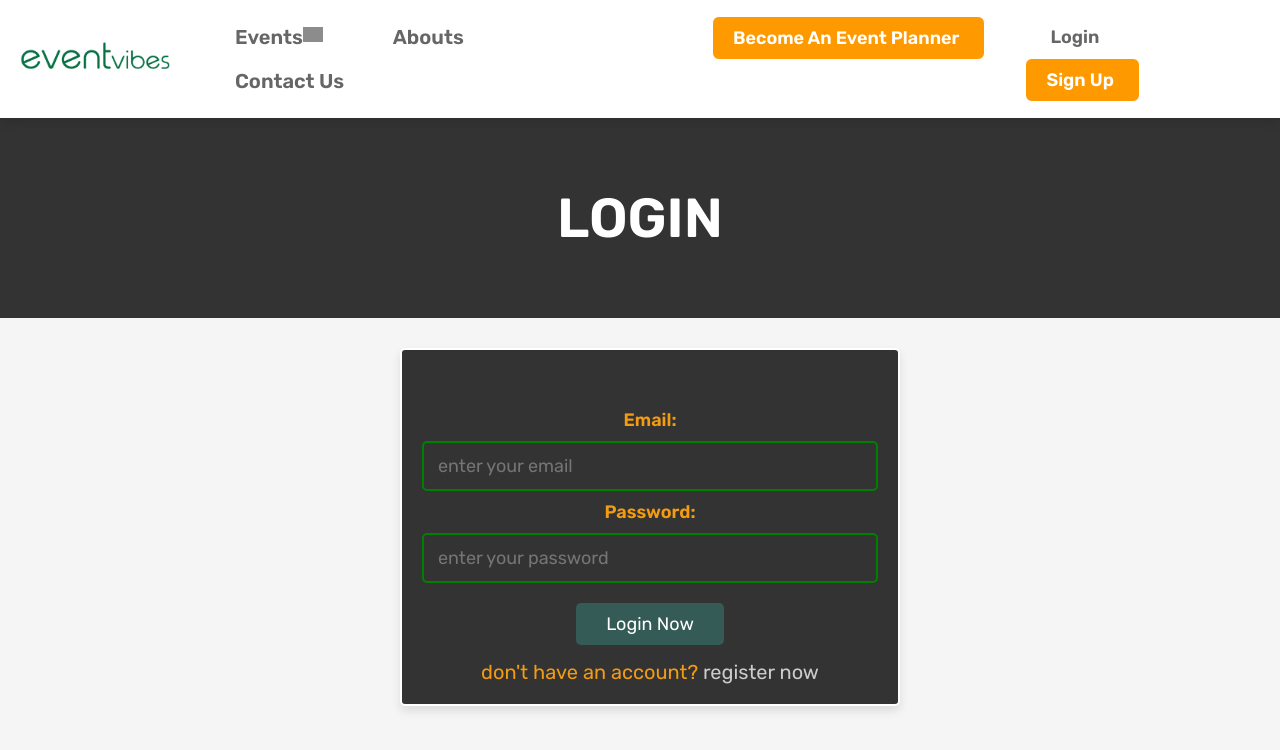
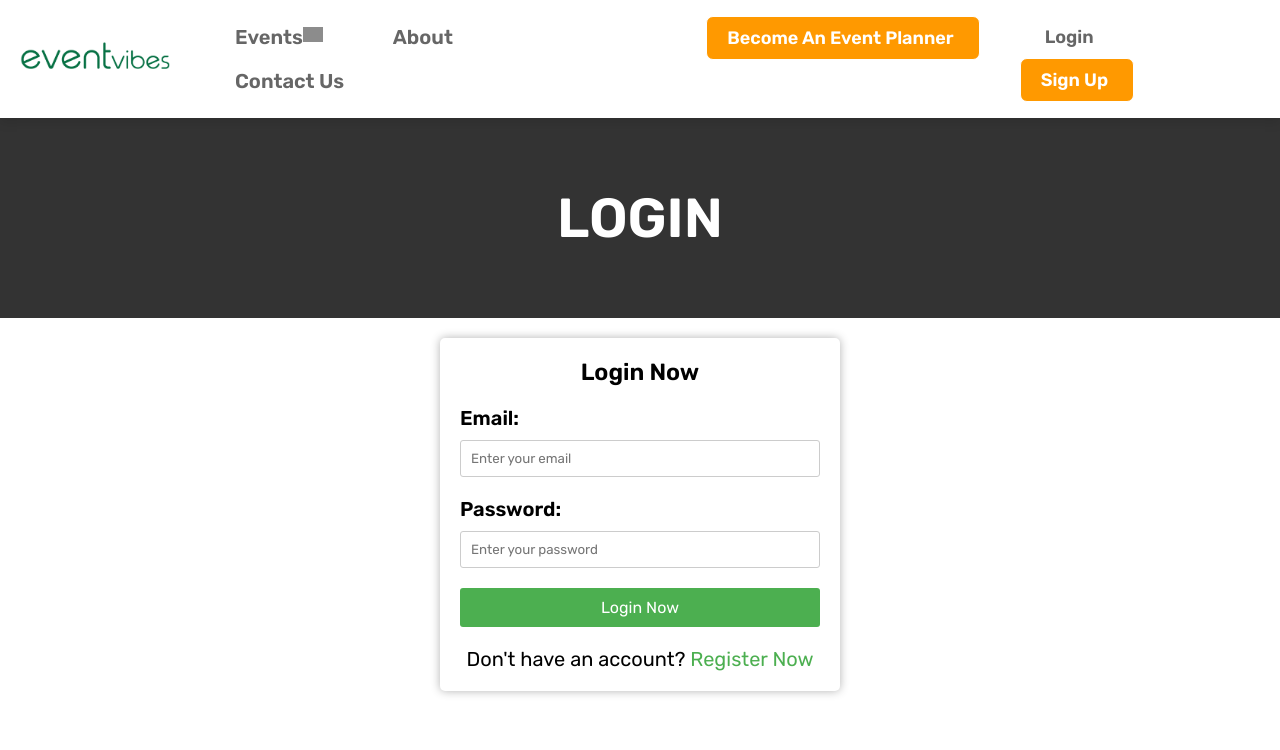
Before and after one commit to kusha2000/EventVibe, a PHP site: page /login.php in a window 1280 px wide. Shown: the top 750 px of the page. Run offline with PHP 8.4, Linux system fonts and the light colour scheme; data that the repository does not hold is empty; grey boxes are pictures that could not be loaded.

Commit message:
Made changes to the login and also hero page

```diff
--- a/css/styles.css
+++ b/css/styles.css
@@ -51,7 +51,7 @@ html{
 }
 
 body{
-   background: var(--light-bg);
+   background-color: white;
 }
 
 
@@ -190,7 +190,7 @@ section{
 
 /*This is css styles for login.php
   -----------------------------------------------*/
-
+/*
 .form-container{
    display: flex;
    justify-content: center;
@@ -250,6 +250,65 @@ section{
 .form-container form p a:hover{
    text-decoration: underline;
 }
+
+*/
+
+.form-container {
+   background-color: #fff;
+   border-radius: 5px;
+   box-shadow: 0 0 10px rgba(0,0,0,0.3);
+   padding: 20px;
+   max-width: 400px;
+   margin-left: auto;
+   margin-right: auto;
+   font-size: 20px;
+   margin-top: 20px;
+ }
+
+ .form-container h3 {
+   text-align: center;
+   margin-bottom: 20px;
+ }
+
+ .form-container label {
+   display: block;
+   font-weight: bold;
+   margin-bottom: 10px;
+ }
+
+ .form-container .box {
+   display: block;
+   width: 100%;
+   padding: 10px;
+   border: 1px solid #ccc;
+   border-radius: 3px;
+   margin-bottom: 20px;
+ }
+
+ .form-container .btn {
+   display: block;
+   width: 100%;
+   padding: 10px;
+   background-color: #4CAF50;
+   color: #fff;
+   border: none;
+   border-radius: 3px;
+   cursor: pointer;
+   margin-bottom: 20px;
+   font-size: 16px;
+ }
+
+ .form-container p {
+   text-align: center;
+ }
+
+ .form-container a {
+   color: #4CAF50;
+ }
+
+ .form-container a:hover {
+   text-decoration: underline;
+ }
 /*This is css styles for register_planners.php and register.php
   ------------------------------------------------------------*/
 
@@ -554,6 +613,9 @@ section{
    outline:none;
    border-top-left-radius: 10px;
    border-bottom-left-radius: 10px;
+   font-size: 12.5px;
+   padding-left: 15px;
+
 }
 #hero .col1 form .btn{
    width:110px;
@@ -562,6 +624,8 @@ section{
    color:#fff;
    margin:0;
    text-align: left;
+   border-top-left-radius: 0px;
+   border-bottom-left-radius: 0px;
 
 }
 
--- a/header_no.php
+++ b/header_no.php
@@ -56,7 +56,7 @@ if(isset($message)){
                     </ul>
 
                 </li>
-                <li><a href="about.php">Abouts</a></li>
+                <li><a href="about.php">About</a></li>
                 <li><a href="contact.php">Contact Us</a></li>
             </ul>
         </nav>
--- a/home.php
+++ b/home.php
@@ -98,7 +98,7 @@ if(!isset($user_id)){
         <div class="col col1">
             <h2>Find the best event planner.</h2>
             <form action="" method="POST" >
-                <input type="text" class="box" name="search" placeholder="what type of event planner you are looking for?">
+                <input type="text" class="box" name="search" placeholder="What type of event planner you are looking for?">
                 <input type="submit" class="btn" name="search-result" value="search" ">
 
                 <?php
@@ -112,7 +112,7 @@ if(!isset($user_id)){
         <div class="col col2">
             <div class="sub-cols">
                 <div class="t1">
-                    <img src="images/img1.png" class="img1">
+                    <img src="images/img8.png" class="img1">
                     <img src="images/img4.png" class="img2">
                 </div>
                 <div class="t2">
--- a/login.php
+++ b/login.php
@@ -88,13 +88,13 @@ if(!isset($user_id)){
 <section class="form-container">
 
    <form action="" method="post">
-      <h3>login now</h3>
+      <h3>Login Now</h3>
       <label class="label">Email:</label>
-      <input type="email" name="email" class="box" placeholder="enter your email" required>
+      <input type="email" name="email" class="box" placeholder="Enter your email" required>
       <label class="label">Password:</label>
-      <input type="password" name="pass" class="box" placeholder="enter your password" required>
-      <input type="submit" class="btn" name="submit" value="login now">
-      <p>don't have an account? <a href="register.php">register now</a></p>
+      <input type="password" name="pass" class="box" placeholder="Enter your password" required>
+      <input type="Submit" class="btn" name="submit" value="login now">
+      <p>Don't have an account? <a href="register.php">Register Now</a></p>
    </form>
 
 </section>
```
Also changed, not shown: images/background.png (added), images/img1.png, images/img2.png, images/img3.png, images/img8.jpg (added), 1 other file.
